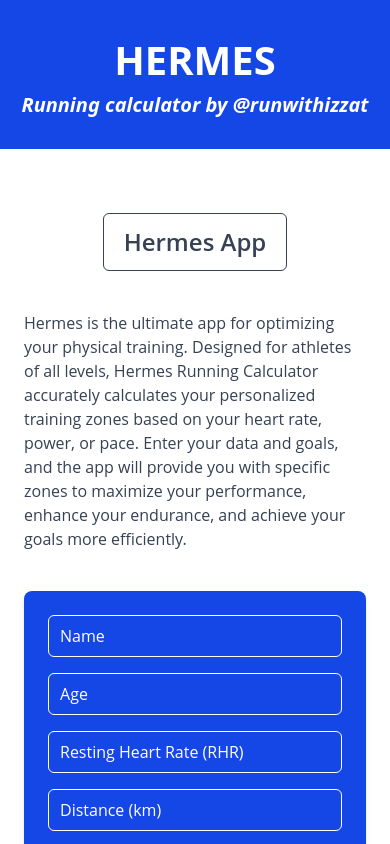
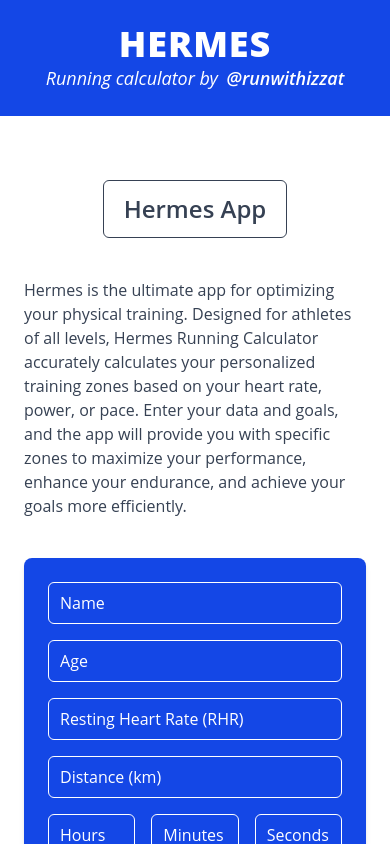
Before and after one commit to arisrodriguez/hermes, a React (Vite) app: page / in a window 390 px wide. Shown: the top 844 px of the page. Built offline with nearby package versions, Linux system fonts and the light colour scheme.

Commit message:
Cambios en la Ui en el H1 y en el p del creador, agregamos icono al H1, ajuste más responsive

```diff
--- a/src/components/Header.jsx
+++ b/src/components/Header.jsx
@@ -1,5 +1,4 @@
-import React from 'react'
-
+// import { FaRunning } from "react-icons/fa";
 /**
  * Componente Header que representa el encabezado de la aplicación.
  * Contiene el título de la aplicación y un enlace de crédito.
@@ -8,16 +7,28 @@ import React from 'react'
 export const Header = () => {
     return (
         <header className=' bg-blue-700 text-white flex'>
-            <nav className='h-[149px] mx-auto md:flex md:w-[700px] text-center content-center justify-center items-center'>
+            <nav className='mx-auto py-6 md:flex md:w-[700px] text-center content-center justify-center items-center'>
 
                 {/* Sección izquierda con el título de la aplicación */}
                 <div className='flex-1'>
-                    <h1 className='font-bold font-sans text-[40px] md:text-left'>HERMES</h1>
+                    <h1 className="text-4xl font-extrabold tracking-wide flex gap-2 items-center justify-center md:justify-start">
+                        {/* <FaRunning className="text-white w-6 h-6 md:w-7 md:h-7" /> */}
+                        HERMES
+                    </h1>
                 </div>
 
                 {/* Sección derecha con información sobre el creador */}
                 <div className='flex-1'>
-                    <p className='font-semibold font-sans italic text-[20px]'>Running calculator by <a className='hover:text-yellow-400' href="https://www.instagram.com/runwithizzat/" target='_blank' rel='noopener noreferrer'>@runwithizzat</a></p>
+                    <p className='font-medium italic text-lg'>Running calculator by{' '}
+                        <a
+                            href="https://www.instagram.com/runwithizzat/"
+                            target='_blank'
+                            rel='noopener noreferrer'
+                            className="relative inline-block ml-1 font-semibold text-white transition-all duration-300 after:content-[''] after:absolute after:left-0 after:-bottom-1 after:w-0 after:h-[2px] after:bg-yellow-400 hover:after:w-full after:transition-all after:duration-300"
+                        >
+                            @runwithizzat
+                        </a>
+                    </p>
                 </div>
             </nav>
         </header>
```
